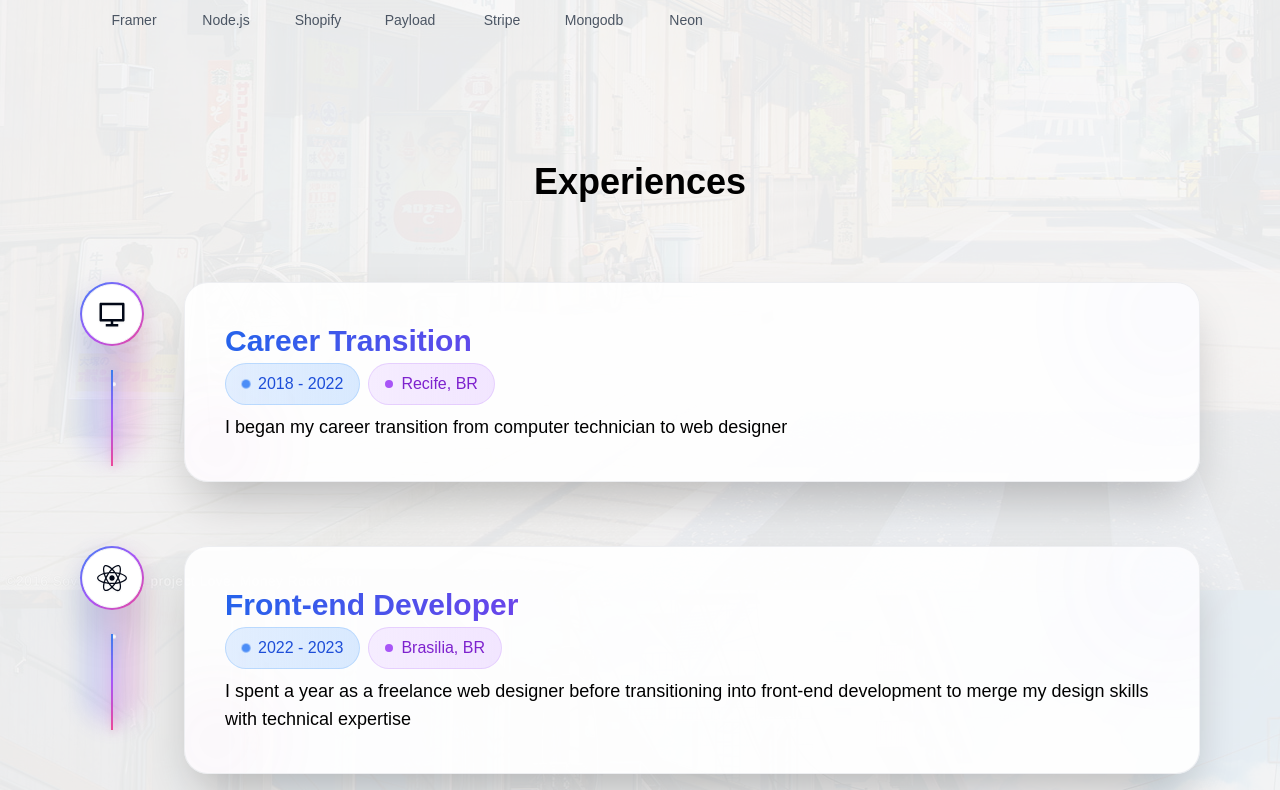
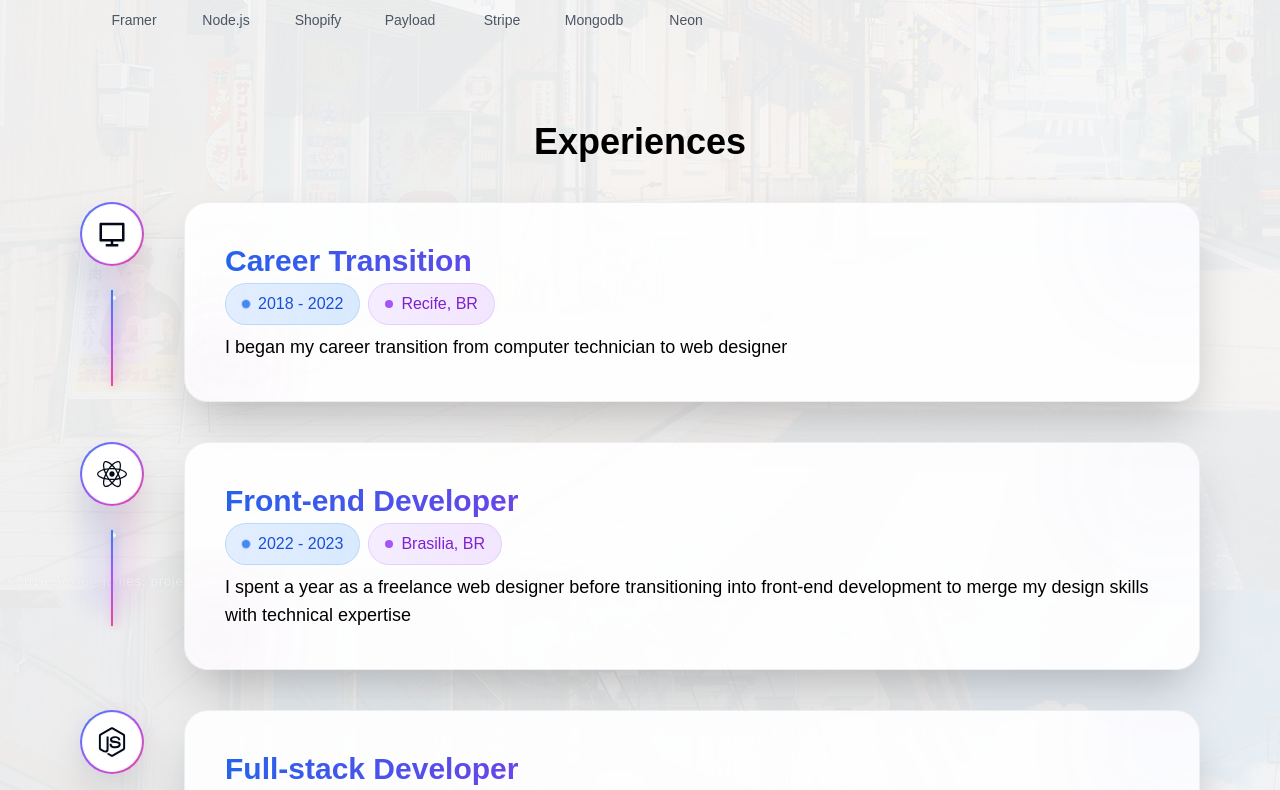
Before and after one commit to Pedro-maciel-pinheiro/nextjs-portfolio, a Next.js app: page /en in a window 1280 px wide. Shown: the part 1570-2360 px from the top of the page. Built offline with nearby package versions, Linux system fonts and the light colour scheme; a web font is replaced by a local one.

Commit message:
space in timeline fix

```diff
--- a/src/components/exp/experiences.tsx
+++ b/src/components/exp/experiences.tsx
@@ -13,7 +13,7 @@ export default function Experience() {
       className="flex h-full w-full scroll-m-20 flex-col items-center"
     >
       <div className="flex h-full w-full flex-col items-center">
-        <SectionHeading heading={'title_exp'} />
+        <SectionHeading heading={'title_exp'} className='my-10'/>
         <Timeline />
       </div>
     </section>
--- a/src/components/timeline.tsx
+++ b/src/components/timeline.tsx
@@ -27,7 +27,7 @@ export const Timeline = () => {
   return (
     <div className="relative mb-5">
       <motion.ol
-        className="relative cursor-pointer space-y-8 md:space-y-16"
+        className="relative cursor-pointer space-y-8 md:space-y-10"
         variants={containerVariants}
         initial="hidden"
         whileInView="visible"
```
